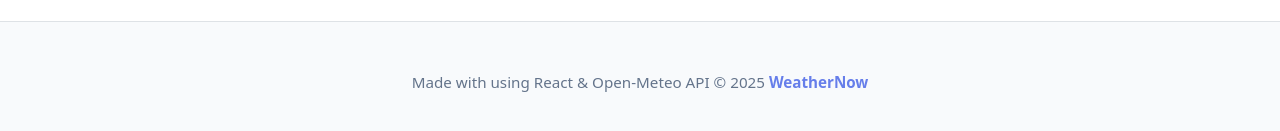
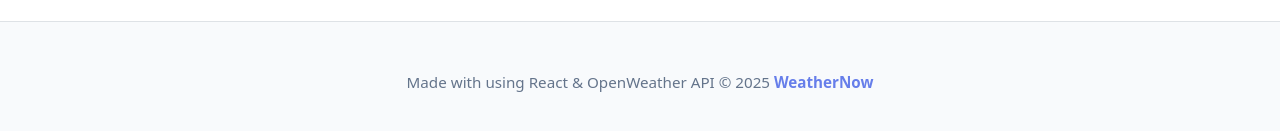
Before and after one commit to mrpawarGit/weathernow, a React (Vite) app in the folder my-react-app/: page / in a window 1280 px wide. Shown: the part 891-1022 px from the top of the page. Built offline with nearby package versions, Linux system fonts and the light colour scheme.

Commit message:
footer fixed

```diff
--- a/my-react-app/src/components/Footer.jsx
+++ b/my-react-app/src/components/Footer.jsx
@@ -8,7 +8,7 @@ const Footer = () => {
     <footer className="footer">
       <div className="footer-container">
         <p className="made-with">
-          Made with using React & Open-Meteo API © {currentYear}{" "}
+          Made with using React & OpenWeather API © {currentYear}{" "}
           <span className="highlight">
             <a
               target="_blank"
```
